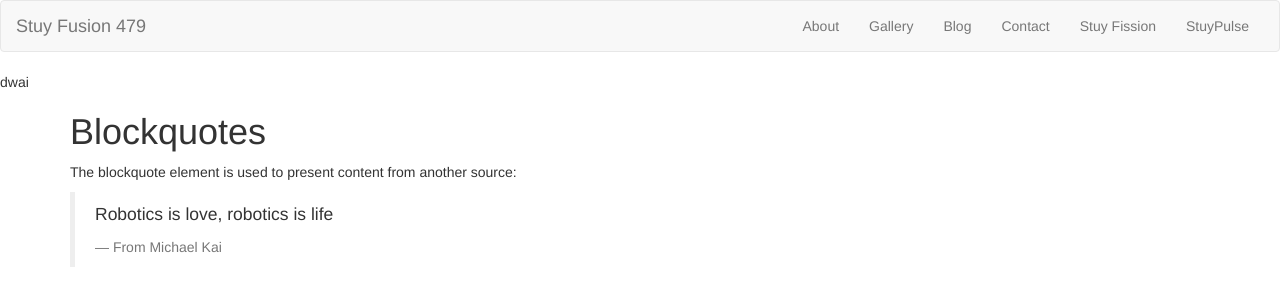
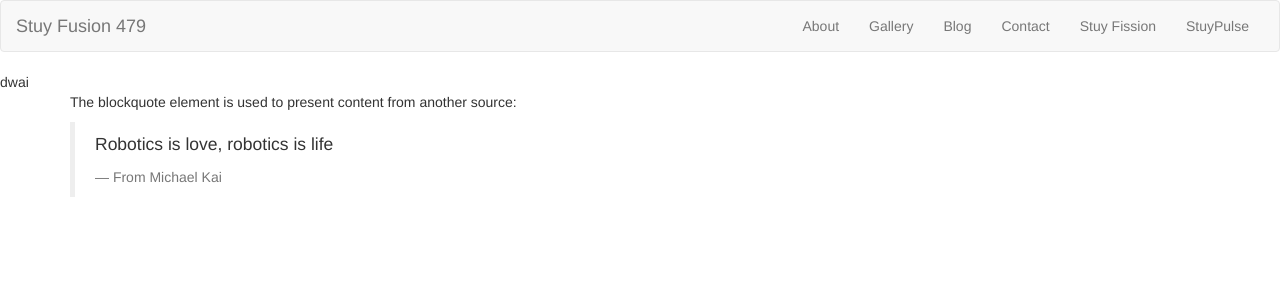
Before and after one commit to stuyfusion/stuyfusion.github.io, a Jekyll site: the page built from index.html, in a window 1280 px wide. Shown: the top 306 px of the page. Built offline with Jekyll 4.4.1, drawn with Linux system fonts in a browser that asks for light colours; nearby versions of some CDN libraries.

Commit message:
Update index.html

```diff
--- a/index.html
+++ b/index.html
@@ -11,7 +11,7 @@ layout: default
 
 
 <div class="container">
-  <h1>Blockquotes</h1>
+
   <p>The blockquote element is used to present content from another source:</p>
   <blockquote>
     <p>Robotics is love, robotics is life</p>
```
